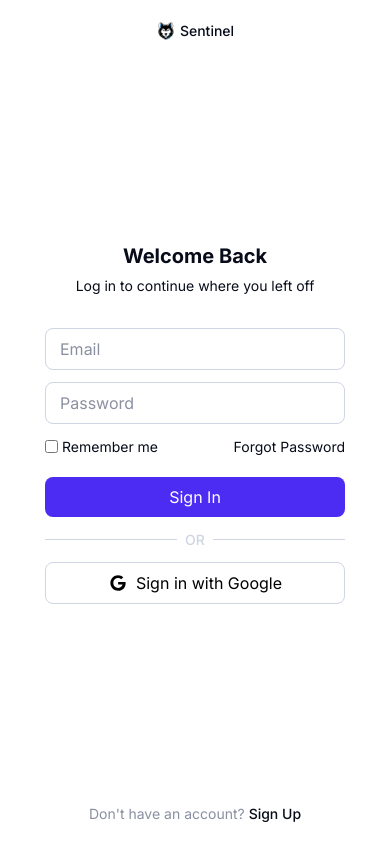
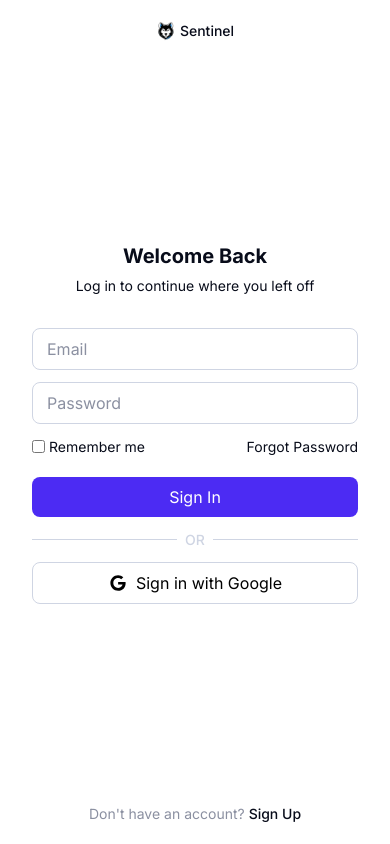
Before and after one commit to zadnap/odin-messaging-app, a React (Vite) app in the folder client/: page /auth/sign-in in a window 390 px wide. Built offline with nearby package versions, Linux system fonts and the light colour scheme.

Commit message:
fix(auth): modify responsive styles
This makes sure that the form is not squeezed so tight and the title
font size is not so small on tablet devices.

```diff
--- a/client/src/features/auth/components/AuthForm/AuthForm.module.scss
+++ b/client/src/features/auth/components/AuthForm/AuthForm.module.scss
@@ -34,7 +34,7 @@
         font-size: var(--text-2xl);
         margin-bottom: var(--space-1);
 
-        @include respond(sm) {
+        @include respond(xs) {
           font-size: var(--text-xl);
         }
       }
@@ -48,6 +48,10 @@
       display: flex;
       flex-direction: column;
     }
+
+    @include respond(sm) {
+      max-width: 400px;
+    }
   }
 
   @include respond(sm) {
--- a/client/src/shared/layouts/AuthLayout/AuthLayout.module.scss
+++ b/client/src/shared/layouts/AuthLayout/AuthLayout.module.scss
@@ -17,7 +17,7 @@
 
     @include respond(sm) {
       padding: 0;
-      margin: 0 10%;
+      margin: 0 3vh;
     }
 
     @include respond(xs) {
```
